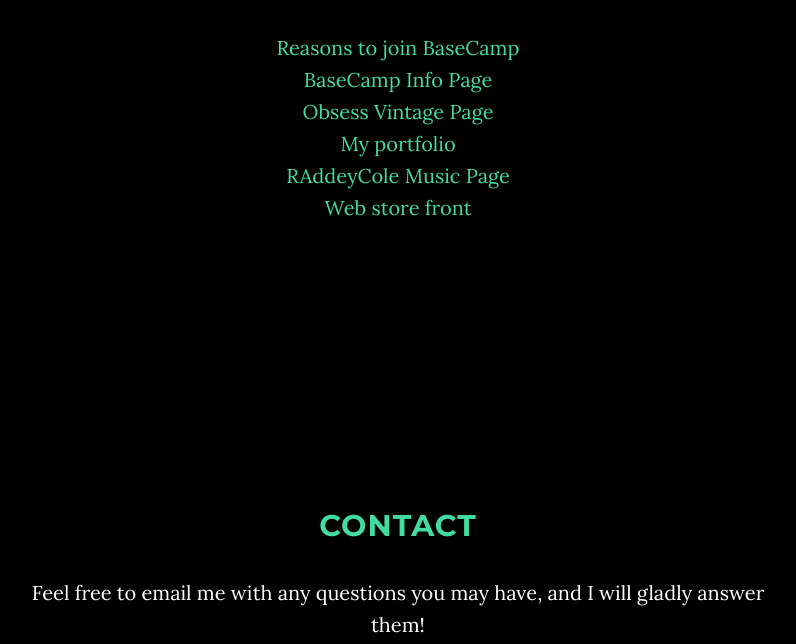
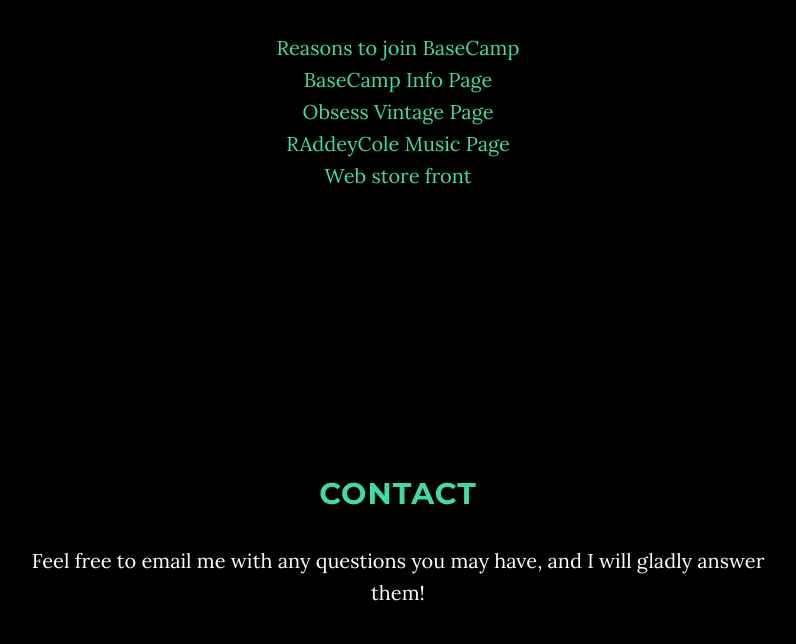
Before and after one commit to NicoleShelton/NicoleShelton.github.io, a website: page my_portfolio/index.html in a window 1280 px wide. Shown: the part 2403-3047 px from the top of the page, without its empty margins (242-1038 px from the left). Drawn offline with nearby package versions, Linux system fonts and the light colour scheme; some packages are replaced by stand-ins of ours.

Commit message:
took out a link

```diff
--- a/my_portfolio/index.html
+++ b/my_portfolio/index.html
@@ -196,7 +196,6 @@
       <p><a href="https://NicoleShelton.github.io">Reasons to join BaseCamp<br /></a>
       <a href="https://NicoleShelton.github.io/basecamp">BaseCamp Info Page<br /></a>
       <a href="https://NicoleShelton.github.io/web_dev">Obsess Vintage Page<br /></a>
-      <a href="https://NicoleShelton.github.io/my_portfolio">My portfolio<br /></a>
       <a href="https://NicoleShelton.github.io/RAddeyCole">RAddeyCole Music Page<br /></a>
       <a href="https://NicoleShelton.github.io/shop">Web store front<br /></a></p>
     </div>
```
